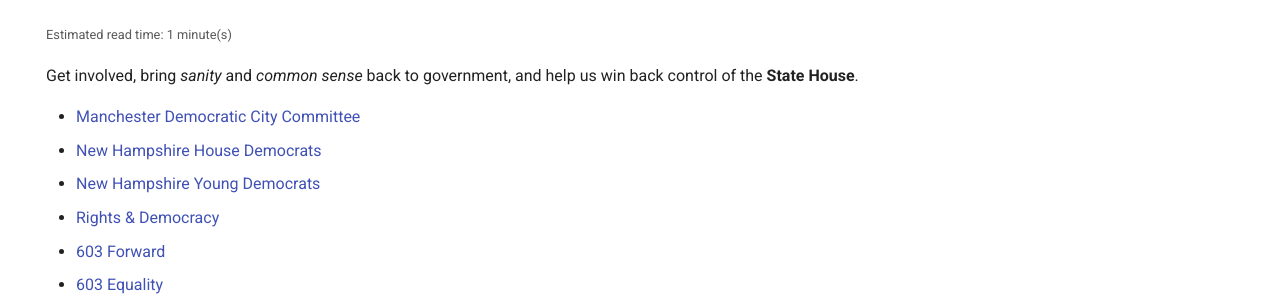
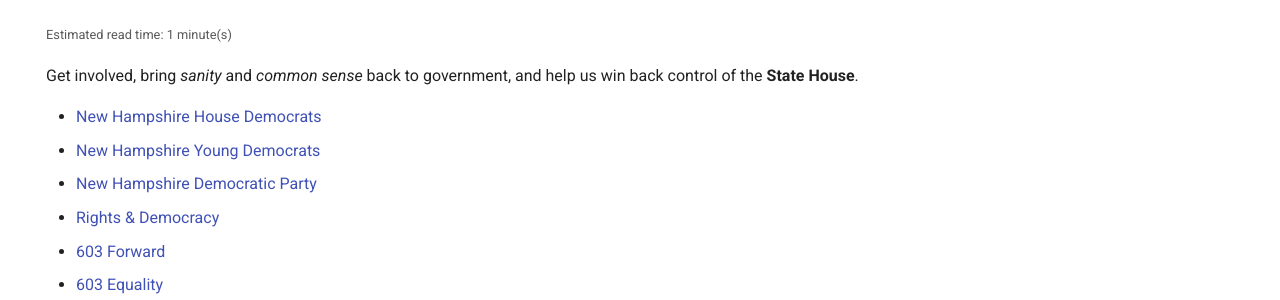
Before and after one commit to christine-seibert/christine-for-nh, an MkDocs documentation site: the page built from docs/involvement.md, in a window 1280 px wide. Shown: the part 257-557 px from the top of the page. Built offline with MkDocs 1.6.1 and Material for MkDocs 9.7.7, drawn with Linux system fonts in a browser that asks for light colours; plug-ins that fetch from the network failed and are left out.

Commit message:
feat: remove broken manchester democratic city committee link

```diff
--- a/docs/involvement.md
+++ b/docs/involvement.md
@@ -10,9 +10,9 @@
 Get involved, bring *sanity* and *common sense* back to government, and help us win back control of
 the **State House**.
 
-- [Manchester Democratic City Committee](https://www.manchesterdemocrats.org/)
 - [New Hampshire House Democrats](https://nhhousedems.org/)
 - [New Hampshire Young Democrats](https://www.nhyd.org/)
+- [New Hampshire Democratic Party](https://www.nhdp.org/)
 - [Rights & Democracy](https://radmovement.org/nh/)
 - [603 Forward](https://www.603forward.org/)
 - [603 Equality](https://linktr.ee/603equalitynh)
```
